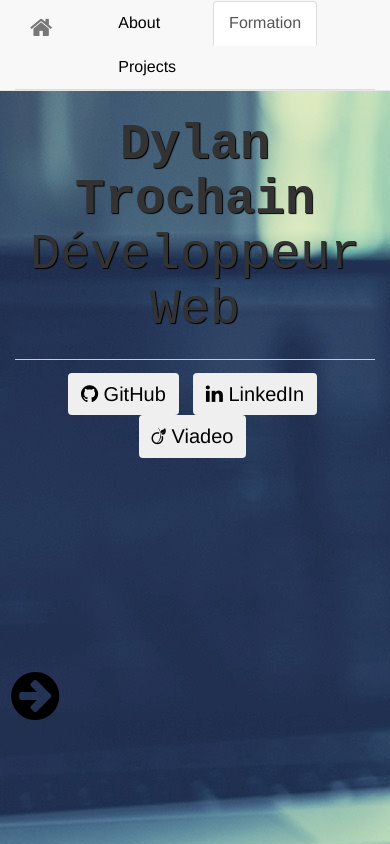
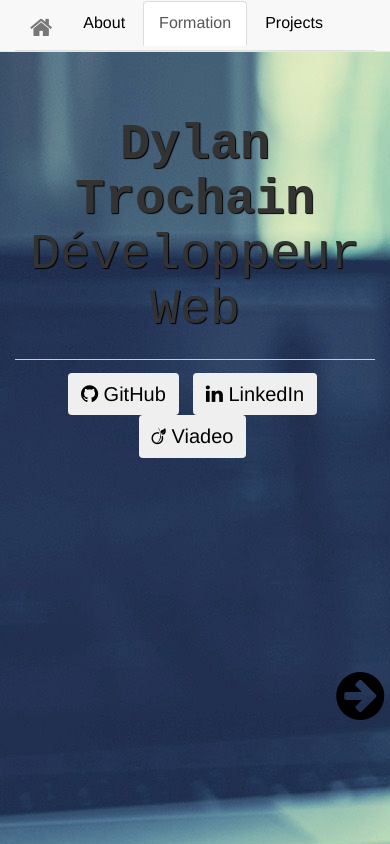
Before and after one commit to Dylvn/portfolio, a PHP site: page / in a window 390 px wide. Run offline with PHP 8.4, Linux system fonts and the light colour scheme.

Commit message:
responsive arrow, responsive menu

```diff
--- a/css/main.css
+++ b/css/main.css
@@ -97,10 +97,6 @@ textarea {
 
 body{
     background: url('../img/background.jpg');
-}
-
-ul.nav-tabs > li{
-    margin-left:35px;
 }
 
 ul.nav-tabs{
--- a/index.html
+++ b/index.html
@@ -26,10 +26,10 @@
         <nav class="navbar navbar-default navbar-fixed-top">
             <div class="container-fluid">
                 <div class="row">
-                    <div class="col-lg-offset-1 col-lg-1">
+                    <div class="col-md-offset-1 col-md-1">
                         <a class="navbar-brand" href="#"><i class="fa fa-home"></i></a>
                     </div>
-                    <div class="col-lg-offset-2 col-lg-3">
+                    <div class="col-md-offset-5 col-md-5">
                         <ul class="nav nav-tabs nav-border-colorcenter-block" id="myTab">
                             <li><a data-toggle="tab" href="#">About</a></li>
                             <li class="active"><a data-toggle="tab" href="#">Formation</a></li>
@@ -42,13 +42,13 @@
 
         <div class="container">
             <div class="row">
-                <div class="col-lg-offset-3 col-lg-5 text-center" id="home-title">
+                <div class="col-md-offset-3 col-md-5 text-center" id="home-title">
                     <h1><strong>Dylan Trochain</strong><br>Développeur Web</h1>
                 </div>
             </div>
             <hr class="small">
             <div class="row">
-                <div class="col-lg-offset-3 col-lg-5 text-center">
+                <div class="col-md-offset-3 col-md-5 text-center">
                     <ul class="list-inline">
                         <li><a href=""><button class="btn"><i class="fa fa-github"></i> GitHub</button></a></li>
                         <li><a href=""><button class="btn"><i class="fa fa-linkedin"></i> LinkedIn</button></a></li>
@@ -57,7 +57,7 @@
                 </div>
             </div>
             <div class="row">
-                <div class="col-lg-offset-11">
+                <div class="col-xs-offset-10">
                     <a href="#"><i class="fa fa-arrow-circle-right"></i></a>
                 </div>
             </div>
```
